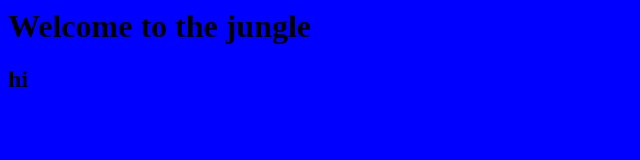
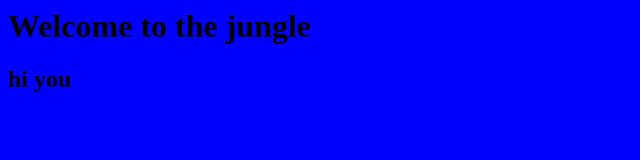
Before and after one commit to tiagoenes/hello, a plain HTML site: page index.html in a window 1280 px wide. Shown: the full height of the page, 0-640 px from the left. Drawn offline with Linux system fonts and the light colour scheme.

Commit message:
Update index.html
hi you

```diff
--- a/index.html
+++ b/index.html
@@ -6,6 +6,6 @@
 	</head>
 	<body style="background-color: blue;">
 		<h1>Welcome to the jungle</h1>
-		<h2>hi</h2>
+		<h2>hi you</h2>
 	</body>
 </html>
```
